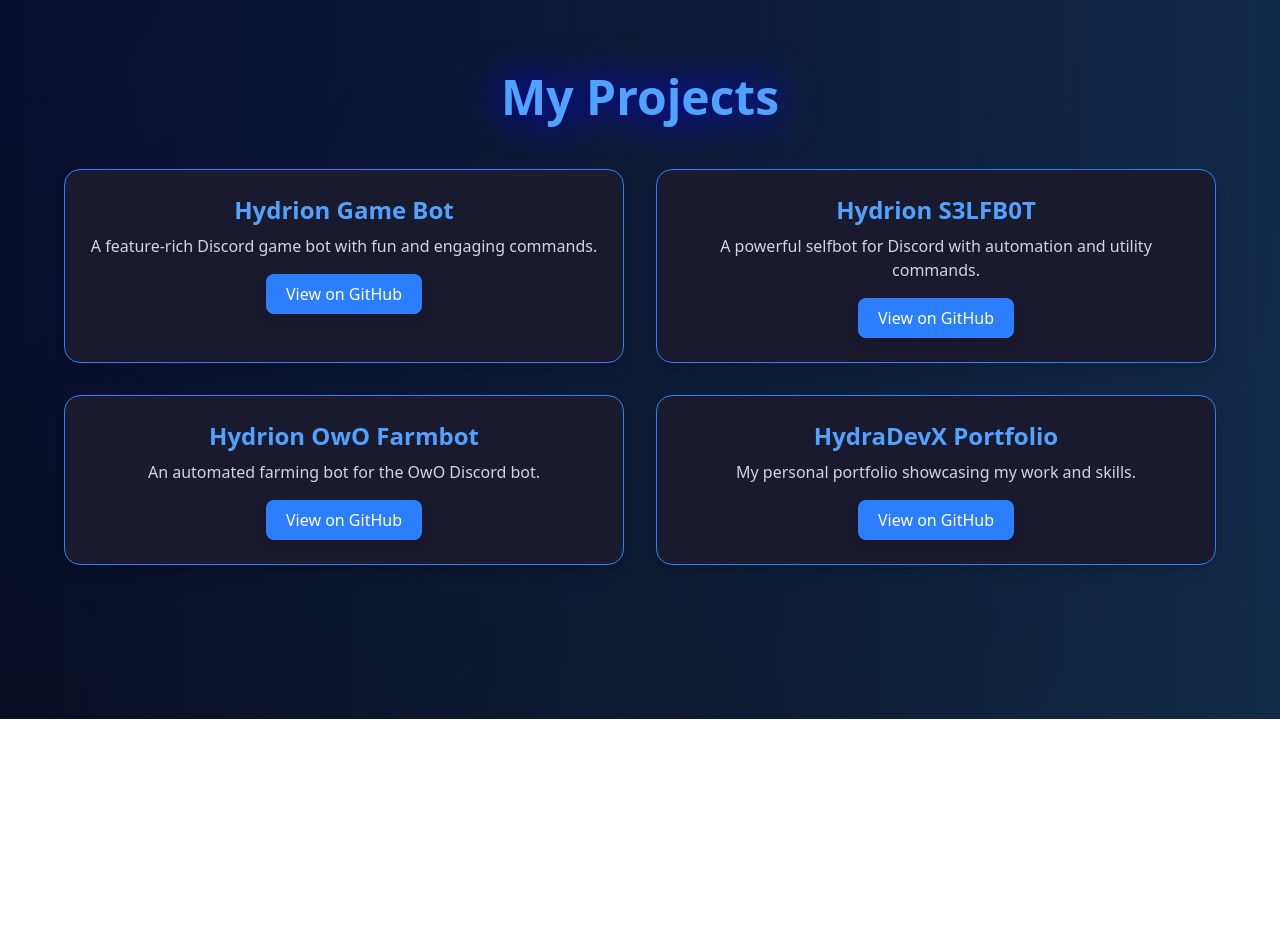
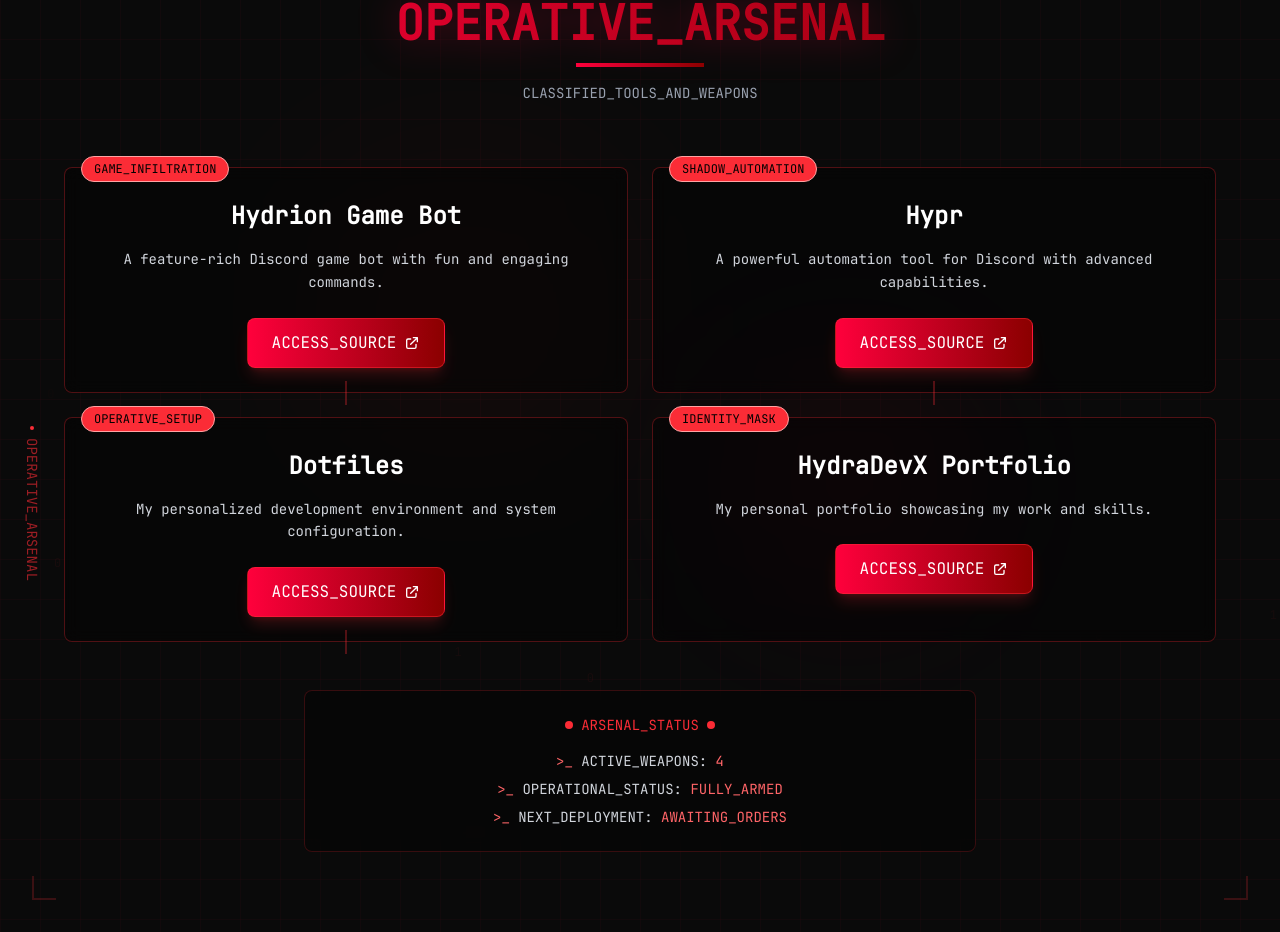
Before and after one commit to Hydradevx/HydraDevX-Portfolio, a React (Vite) app: page / in a window 1280 px wide. Shown: the part 1681-2613 px from the top of the page. Before the commit the page ends 2400 px from the top, so only its background shows below. Built offline with nearby package versions, Linux system fonts and the light colour scheme; a web font is replaced by a local one.

Commit message:
Improve Projects section

```diff
--- a/src/components/Projects.tsx
+++ b/src/components/Projects.tsx
@@ -5,66 +5,204 @@
     name: "Hydrion Game Bot",
     description: "A feature-rich Discord game bot with fun and engaging commands.",
     github: "https://github.com/Hydradevx/Hydrion-Game-Bot",
+    codename: "GAME_INFILTRATION"
   },
   {
-    name: "Hydrion S3LFB0T",
-    description: "A powerful selfbot for Discord with automation and utility commands.",
-    github: "https://github.com/Hydradevx/Hydrion-S3LFB0T",
+    name: "Hypr",
+    description: "A powerful automation tool for Discord with advanced capabilities.",
+    github: "https://github.com/Hydradevx/Hypr",
+    codename: "SHADOW_AUTOMATION"
   },
   {
-    name: "Hydrion OwO Farmbot",
-    description: "An automated farming bot for the OwO Discord bot.",
-    github: "https://github.com/Hydradevx/Hydrion-OwO-Farmbot",
+    name: "Dotfiles",
+    description: "My personalized development environment and system configuration.",
+    github: "https://github.com/Hydradevx/dotfiles",
+    codename: "OPERATIVE_SETUP"
   },
   {
     name: "HydraDevX Portfolio",
     description: "My personal portfolio showcasing my work and skills.",
     github: "https://github.com/Hydradevx/HydraDevX-Portfolio",
+    codename: "IDENTITY_MASK"
   },
 ];
 
 export default function Projects() {
   return (
-    <section className="w-full min-h-screen flex flex-col justify-center items-center text-center text-white py-20 px-10 relative overflow-hidden">
-      {/* Animated Ocean-like Background */}
-      <div className="absolute inset-0 bg-gradient-to-r from-[#0a0f1a] via-[#0d1b2a] to-[#112a46] animate-gradient">
+    <section className="w-full min-h-screen flex flex-col justify-center items-center text-center text-white py-20 px-10 relative overflow-hidden bg-[#0a0a0a]">
+      {/* Main Content */}
+      <div className="relative z-10 max-w-6xl mx-auto">
+        {/* Section Title */}
         <motion.div
-          className="absolute w-full h-full bg-[radial-gradient(circle_at_top_left,_rgba(0,0,255,0.2),_transparent)]"
-          animate={{ scale: [1, 1.1, 1], opacity: [0.5, 1, 0.5] }}
-          transition={{ duration: 6, repeat: Infinity, ease: "easeInOut" }}
-        />
-      </div>
-      <motion.h2
           initial={{ opacity: 0, y: -50 }}
           animate={{ opacity: 1, y: 0 }}
           transition={{ duration: 1 }}
-        className="relative text-5xl font-bold text-blue-400 drop-shadow-[0_0_20px_#00f] mb-12"
+          className="mb-16"
         >
-        My Projects
-      </motion.h2>
-      <div className="relative grid grid-cols-1 sm:grid-cols-2 lg:grid-cols-2 gap-8 max-w-6xl">
+          <h2 className="text-5xl font-black font-nerd bg-gradient-to-r from-[#ff003c] to-[#8b0000] bg-clip-text text-transparent drop-shadow-[0_0_20px_#ff003c55] mb-4">
+            OPERATIVE_ARSENAL
+          </h2>
+          <div className="w-32 h-1 bg-gradient-to-r from-[#ff003c] to-[#8b0000] mx-auto"></div>
+          <motion.p
+            initial={{ opacity: 0 }}
+            animate={{ opacity: 1 }}
+            transition={{ duration: 1, delay: 0.5 }}
+            className="mt-4 text-gray-400 font-nerd text-sm"
+          >
+            CLASSIFIED_TOOLS_AND_WEAPONS
+          </motion.p>
+        </motion.div>
+
+        {/* Projects Grid */}
+        <div className="grid grid-cols-1 md:grid-cols-2 gap-6 max-w-6xl">
           {projects.map((project, index) => (
             <motion.div
               key={index}
-            className="relative bg-[#1a1a2e] p-6 rounded-2xl shadow-lg border border-blue-500 hover:shadow-blue-500 transition-all duration-300 group"
+              className="relative group"
               initial={{ opacity: 0, y: 50 }}
               whileInView={{ opacity: 1, y: 0 }}
               viewport={{ once: true }}
-            transition={{ duration: 0.8, delay: index * 0.2 }}
+              transition={{ duration: 0.8, delay: index * 0.1 }}
             >
-            <h3 className="text-2xl font-bold text-blue-400">{project.name}</h3>
-            <p className="mt-2 text-gray-300">{project.description}</p>
-            <a
+              {/* Project Card */}
+              <div className="relative border border-red-500/30 bg-black/40 backdrop-blur-sm rounded-lg p-6 h-full transition-all duration-500 group-hover:border-red-500/60 group-hover:bg-black/60">
+
+                {/* Codename Badge */}
+                <div className="absolute -top-3 left-4 bg-red-500 text-black font-nerd text-xs px-3 py-1 rounded-full border border-red-300">
+                  {project.codename}
+                </div>
+
+                {/* Project Header */}
+                <div className="mb-4 pt-2">
+                  <h3 className="text-2xl font-bold font-nerd text-white group-hover:text-red-400 transition-colors duration-300">
+                    {project.name}
+                  </h3>
+                </div>
+
+                {/* Project Description */}
+                <p className="text-gray-300 font-nerd text-sm leading-relaxed mb-6">
+                  {project.description}
+                </p>
+
+                {/* Access Button */}
+                <motion.a
                   href={project.github}
                   target="_blank"
                   rel="noopener noreferrer"
-              className="mt-4 inline-block px-5 py-2 bg-blue-500 text-white rounded-lg shadow-md hover:bg-blue-600 transition-all"
+                  className="inline-flex items-center gap-2 px-6 py-3 bg-gradient-to-r from-[#ff003c] to-[#8b0000] text-white font-nerd rounded-lg border border-red-500/50 hover:border-red-400 transition-all duration-300 hover:scale-105 shadow-lg shadow-red-500/20 group-hover:shadow-red-500/40"
+                  whileHover={{ scale: 1.05 }}
+                  whileTap={{ scale: 0.95 }}
                 >
-              View on GitHub
-            </a>
+                  <span>ACCESS_SOURCE</span>
+                  <motion.svg
+                    className="w-4 h-4"
+                    fill="none"
+                    stroke="currentColor"
+                    viewBox="0 0 24 24"
+                    animate={{ x: [0, 4, 0] }}
+                    transition={{ duration: 1.5, repeat: Infinity }}
+                  >
+                    <path strokeLinecap="round" strokeLinejoin="round" strokeWidth={2} d="M10 6H6a2 2 0 00-2 2v10a2 2 0 002 2h10a2 2 0 002-2v-4M14 4h6m0 0v6m0-6L10 14" />
+                  </motion.svg>
+                </motion.a>
+
+                {/* Hover Effect Glow */}
+                <div className="absolute inset-0 rounded-lg bg-gradient-to-r from-red-500/0 via-red-500/5 to-red-500/0 opacity-0 group-hover:opacity-100 transition-opacity duration-500 pointer-events-none"></div>
+              </div>
+
+              {/* Connection Lines (for grid layout) */}
+              {index < projects.length - 1 && (
+                <motion.div
+                  className="absolute -bottom-3 left-1/2 transform -translate-x-1/2 w-0.5 h-6 bg-red-500/30"
+                  initial={{ scaleY: 0 }}
+                  whileInView={{ scaleY: 1 }}
+                  transition={{ duration: 0.5, delay: index * 0.1 + 0.5 }}
+                />
+              )}
             </motion.div>
           ))}
         </div>
+
+        {/* Arsenal Status */}
+        <motion.div
+          initial={{ opacity: 0, y: 30 }}
+          whileInView={{ opacity: 1, y: 0 }}
+          transition={{ duration: 1, delay: 0.8 }}
+          className="mt-12 border border-red-500/20 bg-black/30 backdrop-blur-sm rounded-lg p-6 max-w-2xl mx-auto"
+        >
+          <div className="flex items-center justify-center gap-2 mb-4">
+            <div className="w-2 h-2 bg-red-500 rounded-full animate-pulse"></div>
+            <span className="text-red-500 font-nerd text-sm">ARSENAL_STATUS</span>
+            <div className="w-2 h-2 bg-red-500 rounded-full animate-pulse"></div>
+          </div>
+          <div className="text-gray-300 font-nerd text-sm space-y-2">
+            <p><span className="text-red-400">&gt;_ </span>ACTIVE_WEAPONS: <span className="text-red-400">{projects.length}</span></p>
+            <p><span className="text-red-400">&gt;_ </span>OPERATIONAL_STATUS: <span className="text-red-400">FULLY_ARMED</span></p>
+            <p><span className="text-red-400">&gt;_ </span>NEXT_DEPLOYMENT: <span className="text-red-400">AWAITING_ORDERS</span></p>
+          </div>
+        </motion.div>
+      </div>
+
+      {/* Background Elements */}
+      <div className="absolute inset-0 pointer-events-none">
+        {/* Red Accent Glows */}
+        <motion.div
+          className="absolute top-1/4 left-1/4 w-72 h-72 bg-red-900 rounded-full blur-[100px] opacity-10"
+          animate={{ scale: [1, 1.1, 1] }}
+          transition={{ duration: 5, repeat: Infinity }}
+        />
+        <motion.div
+          className="absolute bottom-1/3 right-1/4 w-56 h-56 bg-red-800 rounded-full blur-[80px] opacity-10"
+          animate={{ scale: [1.1, 1, 1.1] }}
+          transition={{ duration: 4, repeat: Infinity }}
+        />
+
+        {/* Grid Pattern */}
+        <div className="absolute inset-0 bg-[linear-gradient(rgba(255,0,60,0.03)_1px,transparent_1px),linear-gradient(90deg,rgba(255,0,60,0.03)_1px,transparent_1px)] bg-[size:40px_40px]"></div>
+
+        {/* Corner Brackets */}
+        <div className="absolute top-8 left-8 w-6 h-6 border-t-2 border-l-2 border-red-500/20"></div>
+        <div className="absolute top-8 right-8 w-6 h-6 border-t-2 border-r-2 border-red-500/20"></div>
+        <div className="absolute bottom-8 left-8 w-6 h-6 border-b-2 border-l-2 border-red-500/20"></div>
+        <div className="absolute bottom-8 right-8 w-6 h-6 border-b-2 border-r-2 border-red-500/20"></div>
+      </div>
+
+      {/* Floating Binary Rain */}
+      <div className="absolute inset-0 overflow-hidden">
+        {[...Array(12)].map((_, i) => (
+          <motion.div
+            key={i}
+            className="absolute text-red-500/20 font-nerd text-xs"
+            style={{
+              top: `${Math.random() * 100}%`,
+              left: `${Math.random() * 100}%`,
+            }}
+            animate={{
+              y: [0, -100, 0],
+              opacity: [0, 0.3, 0]
+            }}
+            transition={{
+              duration: 6 + Math.random() * 4,
+              repeat: Infinity,
+              delay: Math.random() * 3
+            }}
+          >
+            {Math.random() > 0.5 ? '1' : '0'}
+          </motion.div>
+        ))}
+      </div>
+
+      {/* Section Indicator */}
+      <motion.div
+        initial={{ opacity: 0 }}
+        whileInView={{ opacity: 1 }}
+        className="absolute left-8 top-1/2 transform -translate-y-1/2"
+      >
+        <div className="flex items-center gap-2 text-red-500/60 font-nerd text-sm rotate-90 origin-left">
+          <div className="w-1 h-1 bg-red-500 rounded-full animate-pulse"></div>
+          OPERATIVE_ARSENAL
+        </div>
+      </motion.div>
     </section>
   );
 }
```
Lines whose indentation alone changed are shown as unchanged.
